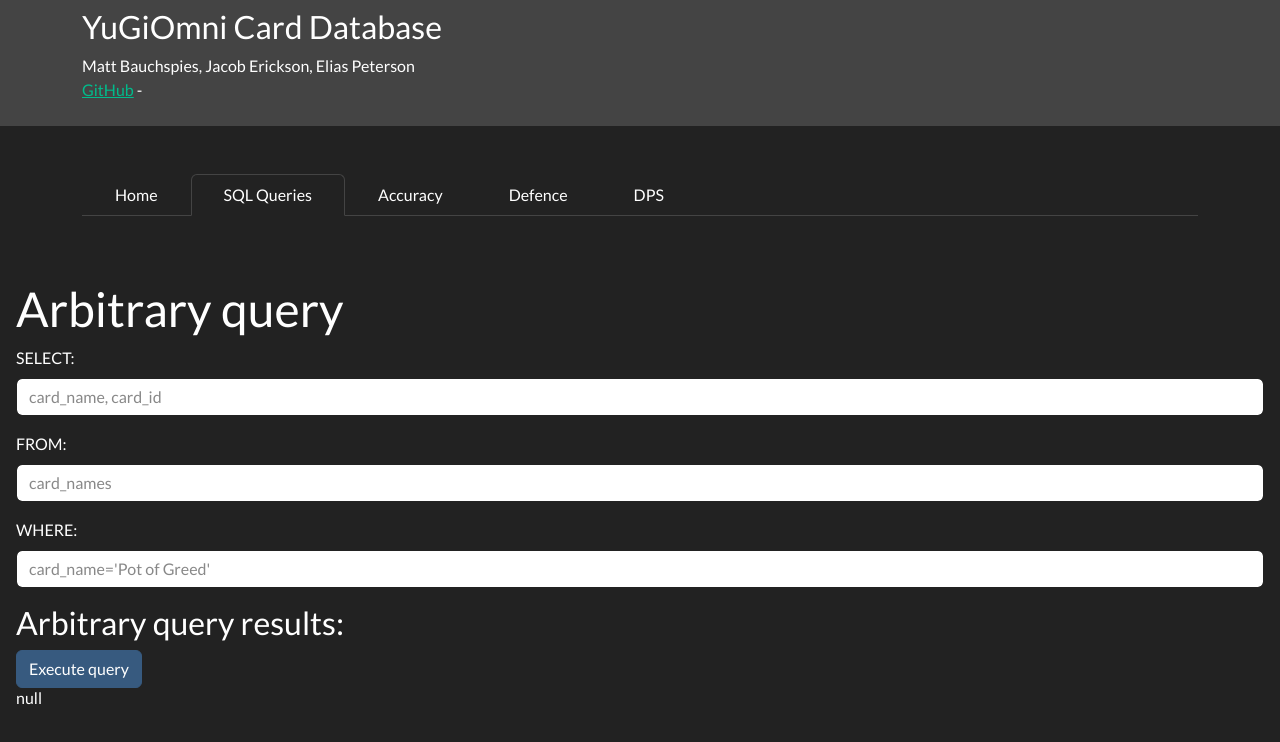
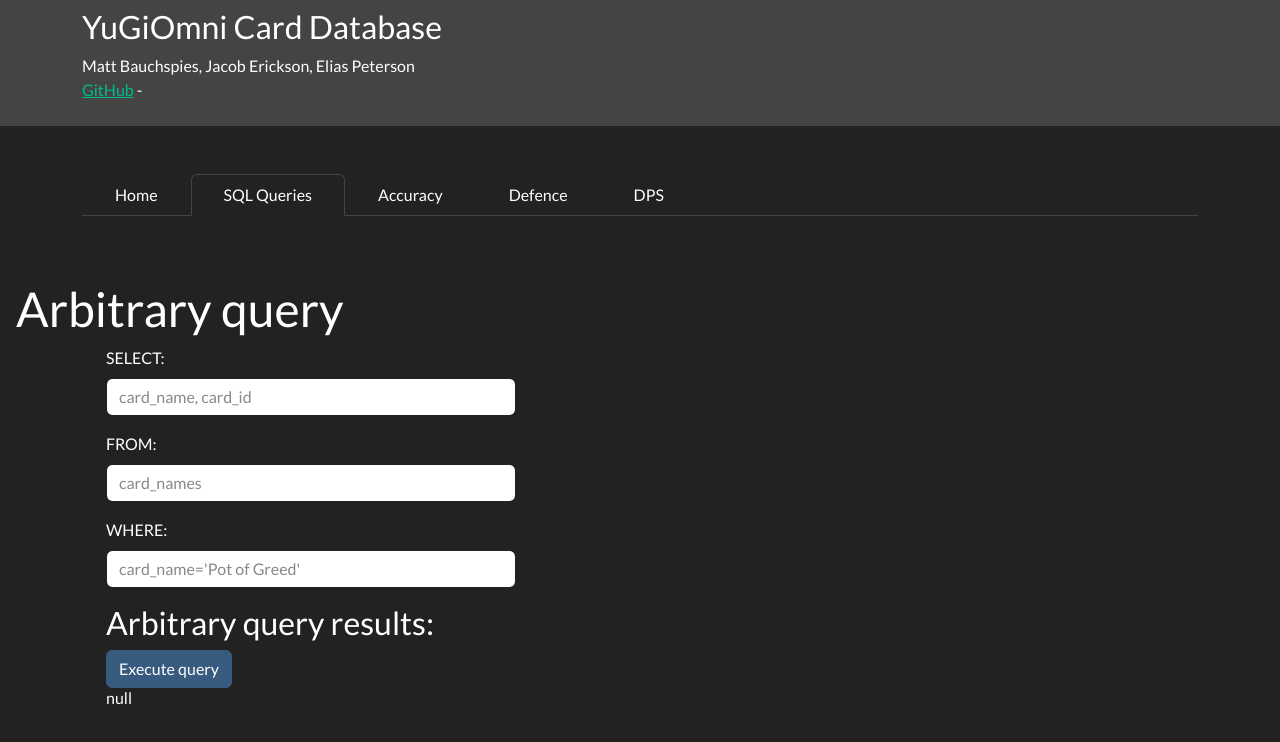
Before and after one commit to osDreamscape/YuGiOmni, a website: page index.html in a window 1280 px wide. Both pictures are taken after a click on the tab "SQL Queries". Drawn offline with nearby package versions, Linux system fonts and the light colour scheme.

Commit message:
Update style.css

```diff
--- a/style.css
+++ b/style.css
@@ -6,9 +6,9 @@
     padding-right: 70px;
     align-items: center;
   }
-  .maxhit-container, .accuracy-container, .defence-container{
+  .query-container, .accuracy-container, .defence-container{
     padding-left:90px;
-    width: 300px;
+    width: 500px;
   }
   #calculatedmax, #calculateddps {
     color:red;
```
